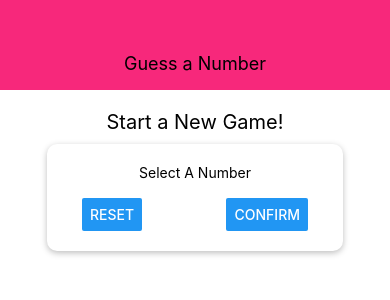
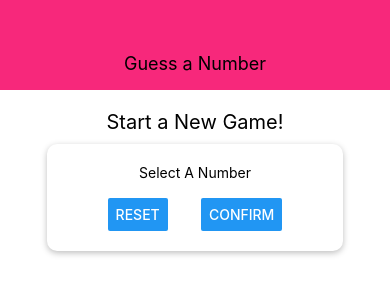
Before and after one commit to AlexDoss42/number_game, a React Native app: screen / in a window 390 px wide. Shown: the top 300 px of the page. Built offline with nearby package versions, Linux system fonts and the light colour scheme.

Commit message:
moves card style to it's own wrapper

```diff
--- /dev/null
+++ b/components/Card.js
@@ -0,0 +1,27 @@
+import React from 'react';
+import { View, StyleSheet } from 'react-native';
+
+const Card = props => {
+  return <View style={{...styles.card, ...props.style}}>{props.children}</View>
+};
+
+const styles = StyleSheet.create({
+  card: {
+    backgroundColor: 'white',
+    padding: 20,
+    borderRadius: 10,
+
+// Shadow only works on iOS
+
+    shadowColor: 'black',
+    shadowOffset: {width: 0, height: 2},
+    shadowOpacity: 0.26,
+    shadowRadius: 6,
+
+// Elevation only works on Android
+
+    elevation: 10
+  }
+})
+
+export default Card
--- a/screens/StartGameScreen.js
+++ b/screens/StartGameScreen.js
@@ -1,10 +1,13 @@
 import React from 'react'
 import { View, Text, StyleSheet, TextInput, Button } from 'react-native'
+
+import Card from '../components/Card'
 
 const StartGameScreen = props => {
   return(
     <View style={styles.screen}>
       <Text style={styles.title}>Start a New Game!</Text>
+      <Card style={styles.inputContainer}>
         <View style={styles.inputContainer}>
           <Text>Select A Number</Text>
           <TextInput />
@@ -19,6 +22,7 @@
             />
           </View>
         </View>
+      </Card>
     </View>
   )
 };
@@ -32,7 +36,6 @@
   title: {
     fontSize: 20,
     marginVertical: 10,
-
   },
   buttonContainer: {
     flexDirection: 'row',
@@ -42,22 +45,8 @@
   },
   inputContainer: {
     width: 300,
-    maxWidth: '80%',
-    alignItems: 'center',
-    backgroundColor: 'white',
-    padding: 20,
-    borderRadius: 10,
-
-// Shadow only works on iOS
-
-    shadowColor: 'black',
-    shadowOffset: {width: 0, height: 2},
-    shadowOpacity: 0.26,
-    shadowRadius: 6,
-
-// Elevation only works on Android
-
-    elevation: 10
+    maxWidth: "80%",
+    alignItems: 'center'
   }
 });
 
```
Lines whose indentation alone changed are shown as unchanged.
